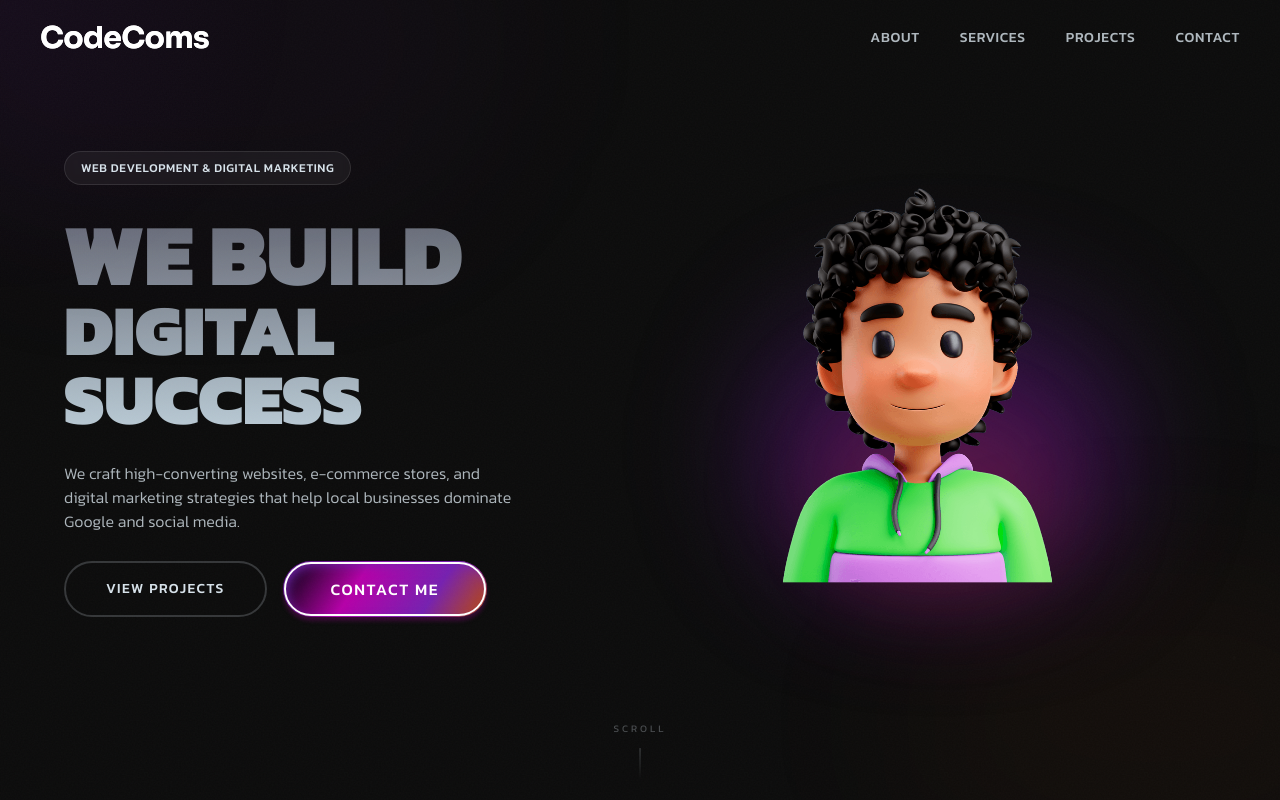
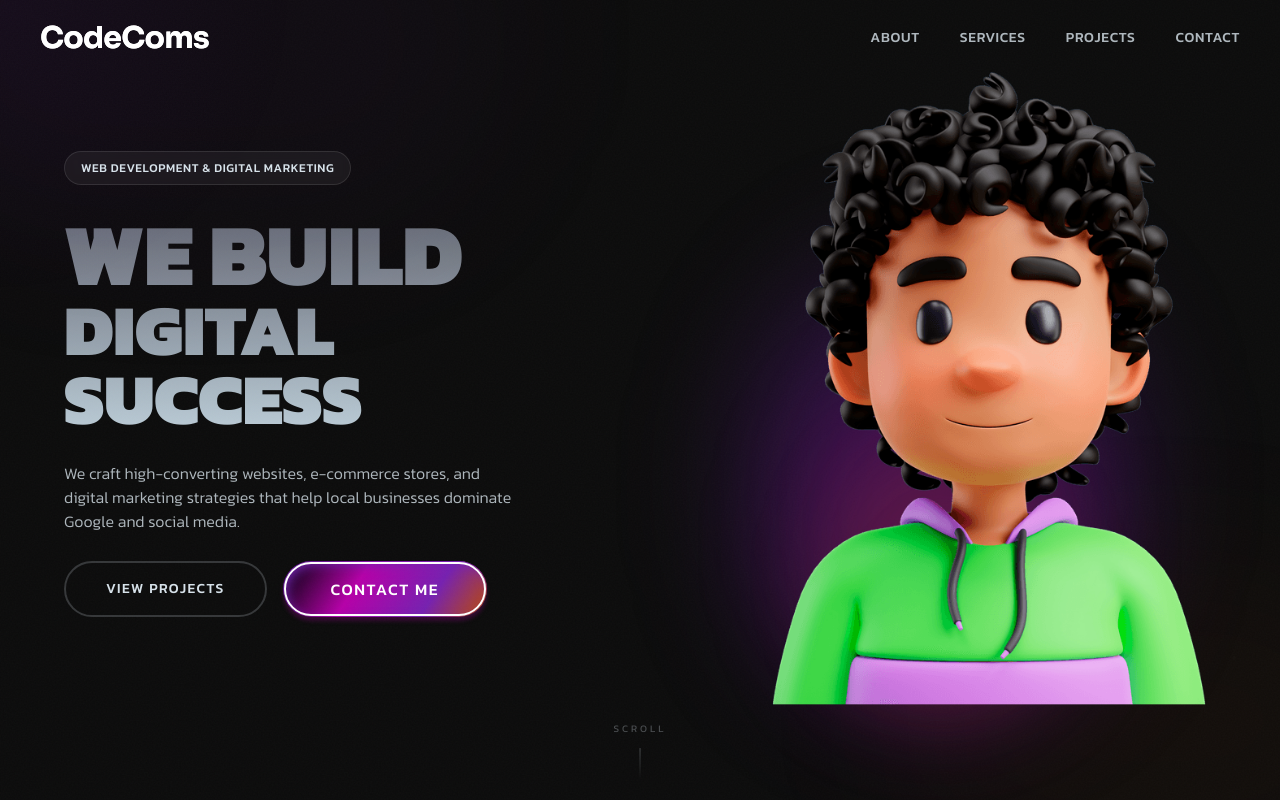
Before and after one commit to khanggmoiz-cell/Portfolio, a Next.js app: page / in a window 1280 px wide. Shown: the top 800 px of the page. Built offline with nearby package versions, Linux system fonts and the light colour scheme.

Commit message:
hero: bigger 3d char on desktop, bottom edge position, overflow fix

```diff
--- a/components/HeroSection.tsx
+++ b/components/HeroSection.tsx
@@ -192,7 +192,7 @@ export default function HeroSection() {
   return (
     <section
       id="hero"
-      className="relative min-h-screen h-auto lg:h-screen flex flex-col bg-[#0C0C0C] overflow-hidden"
+      className="relative min-h-screen h-auto lg:h-screen flex flex-col bg-[#0C0C0C] overflow-x-clip"
     >
       <Navbar />
       <MouseLight />
@@ -292,16 +292,16 @@ export default function HeroSection() {
               delay: 0.4,
               ease: [0.25, 0.1, 0.25, 1],
             }}
-            className="order-1 lg:order-2 flex flex-col items-center justify-center lg:justify-end relative gap-4 sm:gap-6"
+            className="order-1 lg:order-2 flex flex-col items-center justify-center lg:justify-end relative"
           >
             <div className="absolute w-[70%] h-[70%] rounded-full bg-[#7621B0]/30 blur-[40px] sm:blur-[60px]" />
             <div className="absolute w-[50%] h-[50%] rounded-full bg-[#B600A8]/20 blur-[30px] sm:blur-[50px]" />
             <div className="absolute w-[40%] h-[40%] rounded-full bg-[#BE4C00]/15 blur-[25px] sm:blur-[40px]" />
-<Magnet padding={150} strength={3}>
+            <Magnet padding={150} strength={3}>
               <motion.div
                 animate={{ y: [0, -8, 0] }}
                 transition={{ duration: 4, repeat: Infinity, ease: 'easeInOut' }}
-                className="relative z-10 w-[85%] sm:w-[90%] md:w-[70%] lg:w-[85%] xl:w-[90%] max-w-[450px]"
+                className="relative z-10 w-[75%] sm:w-[80%] md:w-[65%] lg:w-[110%] xl:w-[120%] max-w-[650px] lg:translate-y-[10%]"
               >
                 <Image
                   src="/3d-character.png"
```
